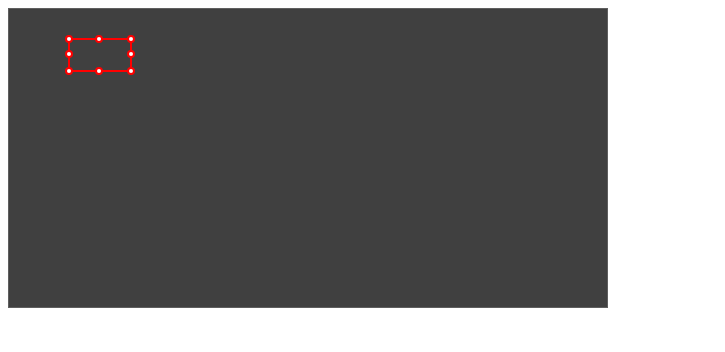
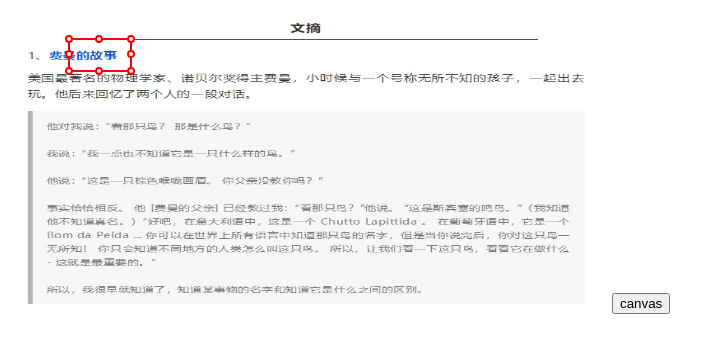
Before and after one commit to bastarder/imageLabel, a plain HTML site: page index.html in a window 1280 px wide. Shown: the whole page, without its empty margins (0-725 px from the left). Drawn offline with Linux system fonts and the light colour scheme.

Commit message:
to canvas

```diff
--- a/index.html
+++ b/index.html
@@ -5,6 +5,7 @@
 	<meta name="viewport" content="width=device-width, initial-scale=1.0">
 	<meta http-equiv="X-UA-Compatible" content="ie=edge">
 	<title>Document</title>
+	<script src="https://cdn.bootcss.com/html2canvas/0.5.0-beta4/html2canvas.min.js"></script>
 </head>
 <style>
 	.container{
@@ -71,12 +72,12 @@
 		left: 0;
 		width: 100%;
 		height: 100%;
-		background: rgba(0,0,0,0.5);
+		background: rgba(0,0,0,0);
 	}
 </style>
 <body>
 	<div class="container" onselectstart="return false;">
-		<img />
+		<img src="./fm.jpg" />
 		<div class="marker-container" >
 			<div class="marker">
 				<div class="dot dot-0"></div>
@@ -90,8 +91,33 @@
 			</div>
 		</div>
 	</div>
+	<button onclick="toCanvas()">canvas</button>
 </body>
 <script>
+function toCanvas(){
+	var canvas = document.createElement("canvas");
+	var context = canvas.getContext("2d");
+	var scale = 2;
+
+	canvas.width = 600 * scale;
+	canvas.height = 300 * scale;
+
+	canvas.getContext("2d").scale(scale, scale);
+
+	html2canvas(document.querySelector(".container"), {
+		canvas: canvas,
+		scale: scale,
+		width: 600,
+		height: 300,
+	}).then(canvas => {
+    document.body.appendChild(canvas)
+// 		$('#down_button').attr('href', canvas.toDataURL());
+//     $('#down_button').attr('download', 'myjobdeer.png');
+//                 var html_canvas = canvas.toDataURL();
+		console.log(2)
+	});
+}
+
 
 window.onload = function(){
 	var _marker = document.querySelector('.marker');
```
Also changed, not shown: fm.jpg (added).
